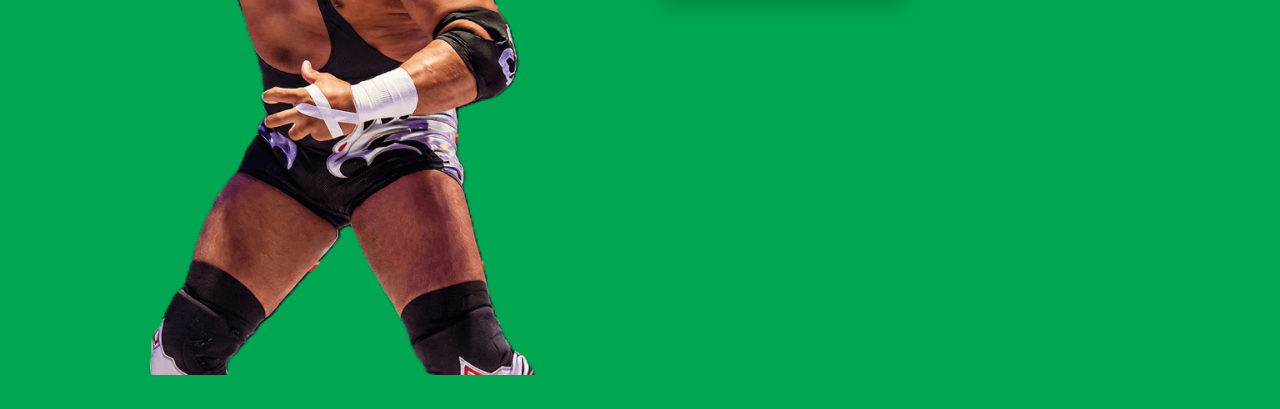
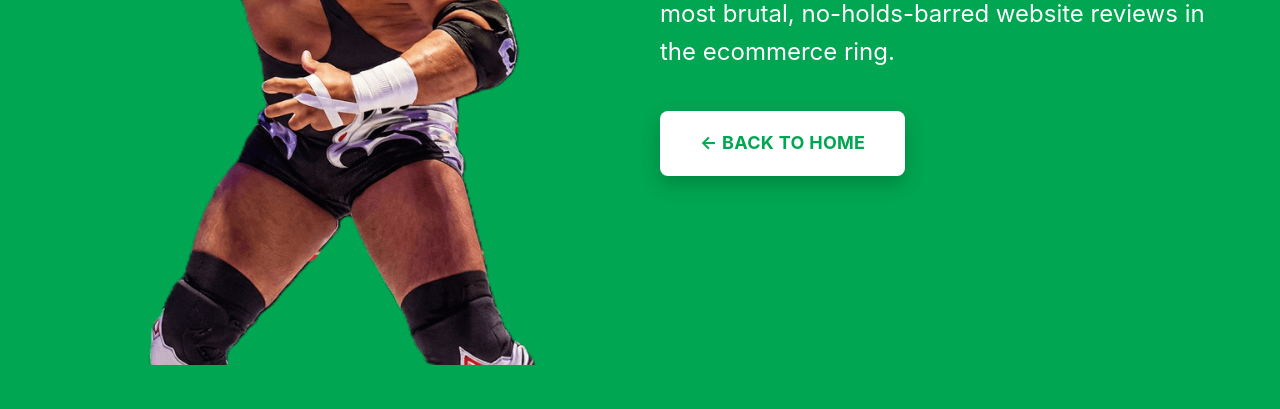
Before and after one commit to rjk461/ecommerce-teardown, a plain HTML site: page coming-soon.html in a window 1280 px wide. Shown: the part 391-800 px from the top of the page. Drawn offline with Linux system fonts and the light colour scheme.

Commit message:
Restore coming soon content to original centered position while keeping reduced wrestler padding

```diff
--- a/coming-soon.html
+++ b/coming-soon.html
@@ -76,8 +76,7 @@
             display: grid;
             grid-template-columns: 1fr 1fr;
             gap: 40px;
-            align-items: flex-start;
-            padding-top: 20px;
+            align-items: center;
         }
 
         .wrestler-image-wrapper {
```
